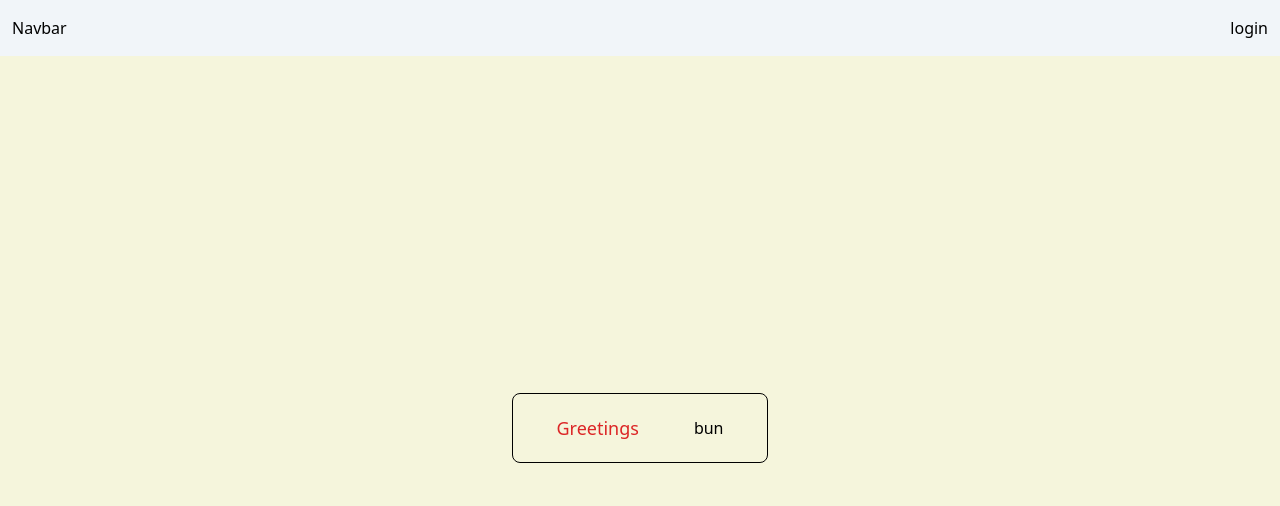
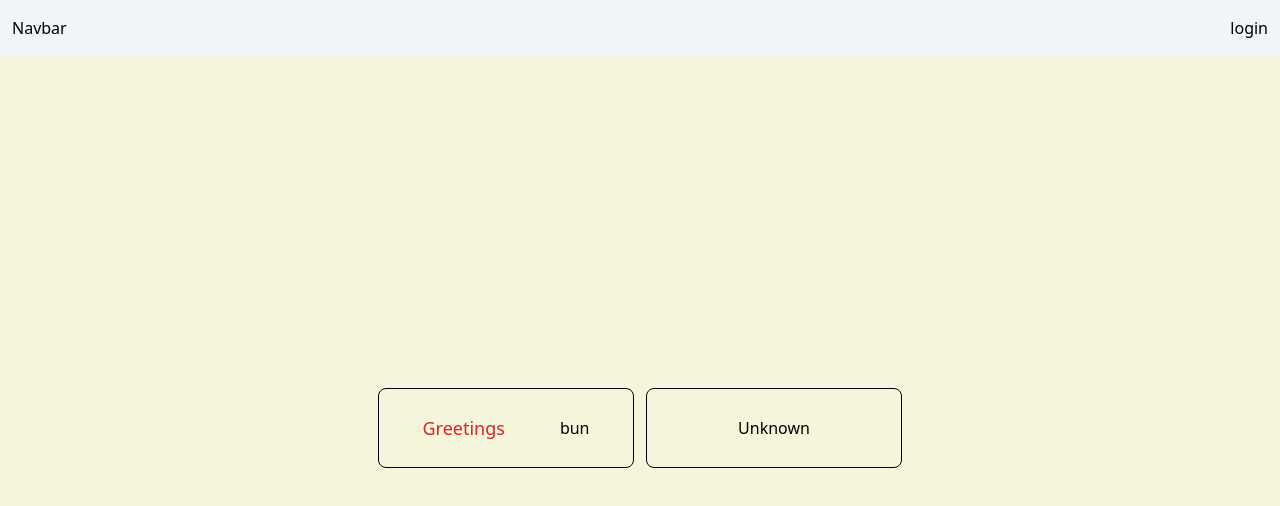
Before and after one commit to bunnanna/react-demo-1, a React (Vite) app: page / in a window 1280 px wide. Shown: the top 506 px of the page. Built offline with nearby package versions, Linux system fonts and the light colour scheme.

Commit message:
add conditional rendering on Greeting

```diff
--- a/src/components/Greetings.tsx
+++ b/src/components/Greetings.tsx
@@ -1,8 +1,18 @@
-const Greetings = ({ name }: { name: string }) => {
+interface IGreeting {
+  name: string
+  isLogin: boolean
+}
+const Greetings = ({ name, isLogin }: IGreeting) => {
   return (
-    <div className="w-64 h-auto border-solid border border-black rounded-lg flex justify-around items-center gap-2 p-5">
-      <div className=" text-lg text-red-600">Greetings</div>
-      <div className="text-base ">{name}</div>
+    <div className="w-64 h-20 border-solid border border-black rounded-lg flex justify-around items-center gap-2 p-5">
+      {isLogin ? (
+        <>
+          <div className=" text-lg text-red-600">Greetings</div>
+          <div className="text-base ">{name}</div>
+        </>
+      ) : (
+        <div>Unknown</div>
+      )}
     </div>
   )
 }
--- a/src/components/Maincontent.tsx
+++ b/src/components/Maincontent.tsx
@@ -1,8 +1,9 @@
 import Greetings from './Greetings'
 const Maincontent = () => {
   return (
-    <main className="flex-1 flex items-center justify-center">
-      <Greetings name="bun" />
+    <main className="flex-1 flex items-center justify-center gap-3">
+      <Greetings name="bun" isLogin />
+      <Greetings name="bun" isLogin={false} />
     </main>
   )
 }
```
